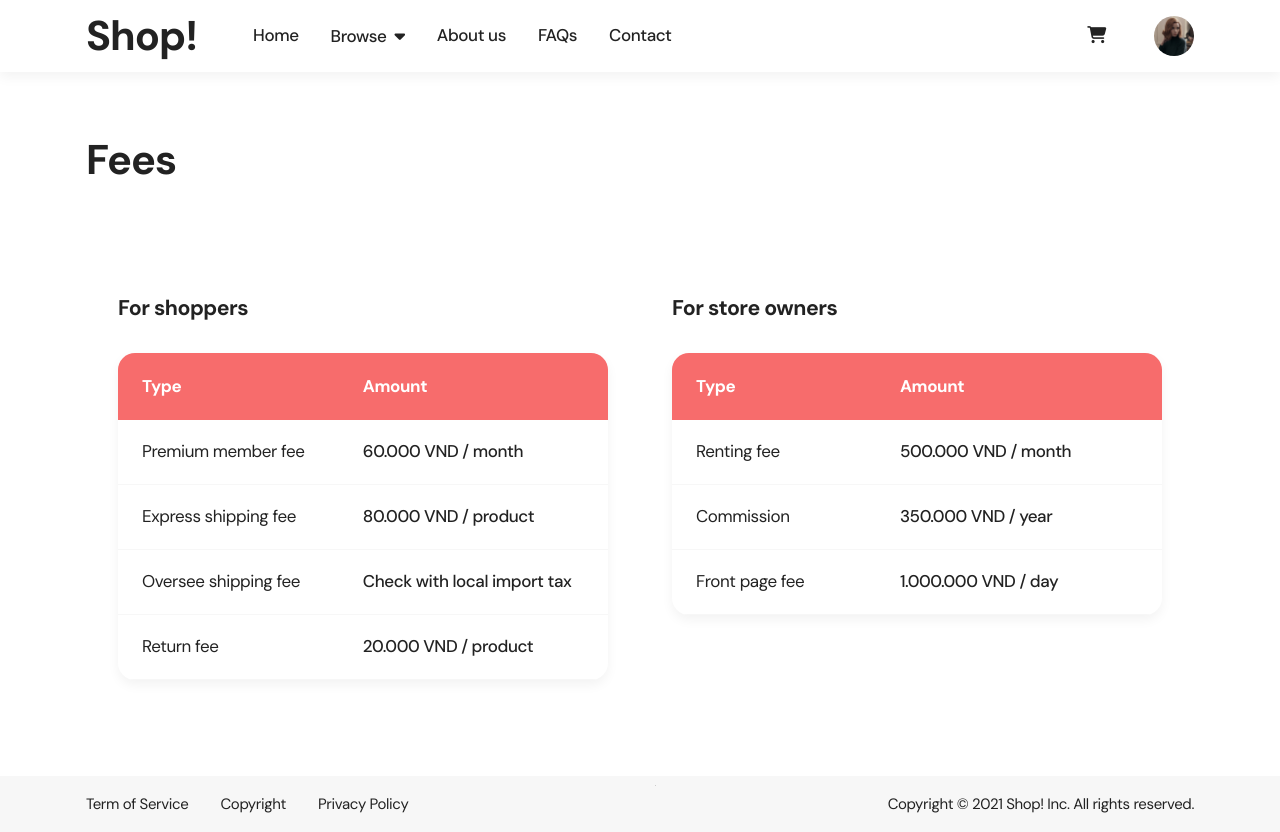
After one commit to alohaquando/WebProg-HTML-and-CSS, a PHP site: page /Pages/5.1.4-Fees.html in a window 1280 px wide. The commit adds this page. Run offline with PHP 8.4, Linux system fonts and the light colour scheme; some libraries are stand-ins or nearby versions.

Commit message:
Cleaned up file name Finished Mall Footer Finish Mall Fee

```diff
--- /dev/null
+++ b/Pages/5.1.4-Fees.html
@@ -0,0 +1,77 @@
+<!DOCTYPE html>
+
+<html lang="en">
+  <head>
+    <meta charset="utf-8" />
+    <title>Mall Fees</title>
+    <meta name="description" content="Mall Fees" />
+    <meta name="viewport" content="width=device-width, initial-scale=1.0" />
+    <link rel="stylesheet" href="CSS/main.css" />
+    <script src="https://cdnjs.cloudflare.com/ajax/libs/jquery/2.2.2/jquery.min.js"></script>
+    <script src="script.js"></script>
+  </head>
+</html>
+
+<body>
+  <header id="nav_header"></header>
+  <div class="body_spacing">
+    <div class="HeaderH1_Left_With_Spacing">
+      <h1>Fees</h1>
+    </div>
+
+    <div class="flexbox_container">
+      <div class="col">
+        <h4>For shoppers</h4>
+        <table>
+          <thead>
+            <tr>
+              <th>Type</th>
+              <th>Amount</th>
+            </tr>
+          </thead>
+          <tr>
+            <td><p class="BodyBlack17">Premium member fee</p></td>
+            <td><p class="HeaderH5">60.000 VND / month</p></td>
+          </tr>
+          <tr>
+            <td><p class="BodyBlack17">Express shipping fee</p></td>
+            <td><p class="HeaderH5">80.000 VND / product</p></td>
+          </tr>
+          <tr>
+            <td><p class="BodyBlack17">Oversee shipping fee</p></td>
+            <td><p class="HeaderH5">Check with local import tax</p></td>
+          </tr>
+          <tr>
+            <td><p class="BodyBlack17">Return fee</p></td>
+            <td><p class="HeaderH5">20.000 VND / product</p></td>
+          </tr>
+        </table>
+      </div>
+
+      <div class="col">
+        <h4>For store owners</h4>
+        <table>
+          <thead>
+            <tr>
+              <th>Type</th>
+              <th>Amount</th>
+            </tr>
+          </thead>
+          <tr>
+            <td><p class="BodyBlack17">Renting fee</p></td>
+            <td><p class="HeaderH5">500.000 VND / month</p></td>
+          </tr>
+          <tr>
+            <td><p class="BodyBlack17">Commission</p></td>
+            <td><p class="HeaderH5">350.000 VND / year</p></td>
+          </tr>
+          <tr>
+            <td><p class="BodyBlack17">Front page fee</p></td>
+            <td><p class="HeaderH5">1.000.000 VND / day</p></td>
+          </tr>
+        </table>
+      </div>
+    </div>
+  </div>
+  <footer id="mall_footer"></footer>
+</body>
--- a/Pages/CSS/component.css
+++ b/Pages/CSS/component.css
@@ -16,10 +16,19 @@
   margin-top: 8px;
 }
 
-.center_div {
-  display: flex;
-  justify-content: center;
-  align-items: center;
+.circle {
+  width: 200px;
+  height: 200px;
+  line-height: 210px;
+  border-radius: 50%;
+  color: #222;
+  text-align: center;
+  background: white;
+  margin: 80px auto;
+}
+
+.check_icon {
+  font-size: 5rem;
 }
 
 button {
@@ -42,18 +51,31 @@ button {
 
 hr {
   border-top: 2px;
-  border-color: -var(--light-gray);
+  border-color: var(--light-gray);
 }
 
-@media only screen and (min-width: 1024px) {
-  .body_spacing {
-    max-width: var(--screen-max-width-desktop);
-    margin: 0 auto;
-  }
+table {
+  width: 100%;
+  border-collapse: collapse;
+  border-radius: 1em;
+  overflow: hidden;
+  box-shadow: 0 5px 12px 0 rgba(0, 0, 0, 0.05);
 }
 
-@media only screen and (max-width: 1024px) {
-  .body_spacing {
-    margin: 0 24px;
-  }
+thead {
+  text-align: left;
+  background-color: var(--brand-red);
+  height: 24px;
 }
+
+th {
+  text-align: left;
+  padding: 20px 24px;
+  color: white;
+}
+
+td {
+  text-align: left;
+  padding: 20px 24px;
+  border-bottom: 1px solid var(--light-gray);
+}
--- a/Pages/CSS/font.css
+++ b/Pages/CSS/font.css
@@ -11,6 +11,11 @@ body {
   line-height: 1.6;
   letter-spacing: -0.41px;
   color: var(--light-black);
+}
+
+p {
+  margin-block-start: 0;
+  margin-block-end: 0;
 }
 
 a {
--- a/Pages/CSS/footer.css
+++ b/Pages/CSS/footer.css
@@ -1,5 +1,8 @@
 .mall_footer {
+  margin-top: 64px;
   background-color: var(--light-gray);
+  grid-row-start: 2;
+  grid-row-end: 3;
 }
 
 .footer_wrapper {
@@ -33,17 +36,17 @@
   align-items: center;
 }
 
-.footer_elements_right p {
-}
-
-@media only screen and (min-width: 1024px) {
+@media only screen and (min-width: 768px) {
   .footer_wrapper {
     max-width: var(--screen-max-width-desktop);
     margin: 0 auto;
   }
+  .footer_elements_left a:first-child {
+    margin-left: 0px;
+  }
 }
 
-@media only screen and (max-width: 1024px) {
+@media only screen and (max-width: 767px) {
   .footer_wrapper {
     margin: 0 24px;
     padding: 8px 0;
--- a/Pages/CSS/orderthankyou.css
+++ b/Pages/CSS/orderthankyou.css
@@ -11,17 +11,5 @@
   background-color: var(--white);
 } */
 
-.circle {
-  width: 200px;
-  height: 200px;
-  line-height: 210px;
-  border-radius: 50%;
-  color: #222;
-  text-align: center;
-  background: white;
-  margin: 80px auto;
+
 }
-
-.check_icon {
-  font-size: 5rem;
-}
--- a/Pages/CSS/root.css
+++ b/Pages/CSS/root.css
@@ -10,7 +10,7 @@
   --brand-yellow: #f8e9a1;
   --brand-light-blue: #7cbde2;
   --brand-blue: #374785;
-  --brand-navy: #395e;
+  --brand-navy: #24395e;
   --spacing-8: 8px;
   --spacing-16: 16px;
   --spacing-24: 24px;
@@ -21,5 +21,5 @@
   --spacing-64: 64px;
   --spacing-72: 72px;
   --spacing-80: 80px;
-  --screen-max-width-desktop: min(95vw, 1024px);
+  --screen-max-width-desktop: min(95vw, 1108px);
 }
--- a/Pages/CSS/spacing.css
+++ b/Pages/CSS/spacing.css
@@ -1,85 +1,55 @@
 * {
   box-sizing: border-box;
+}
+
+html {
+  height: 100%;
 }
 
 body {
   margin: 0;
   padding: 0;
+  display: flex;
+  min-height: 100vh;
+  flex-direction: column;
 }
 
-/*
-.col-1 {
-  width: 8.33%;
-}
+@media only screen and (min-width: 1024px) {
+  .body_spacing {
+    min-width: var(--screen-max-width-desktop);
+    max-width: var(--screen-max-width-desktop);
 
-.col-2 {
-  width: 16.66%;
-}
-
-.col-3 {
-  width: 25%;
-}
-
-.col-4 {
-  width: 33.33%;
-}
-
-.col-5 {
-  width: 41.66%;
-}
-
-.col-6 {
-  width: 50%;
-}
-
-.col-7 {
-  width: 58.33%;
-}
-
-.col-8 {
-  width: 66.66%;
-}
-
-.col-9 {
-  width: 75%;
-}
-
-.col-10 {
-  width: 83.33%;
-}
-
-.col-11 {
-  width: 91.66%;
-}
-
-.col-12 {
-  width: 100%;
-} */
-
-/* @media only screen and (min-width: 1024px) { */
-/* [class*="col-"] {
-    float: left;
-  }
-  body {
-    max-width: min(1024px, 80vw);
     margin: 0 auto;
+    flex: 1;
   }
 }
 
 @media only screen and (max-width: 1024px) {
-  /* [class*="col-"] {
-    width: 100%;
-  }
-  body {
-    margin: 0 48px;
+  .body_spacing {
+    margin: 0 24px;
+    flex: 1;
   }
 }
 
-@media only screen and (max-width: 768px) {
-  /* [class*="col-"] {
-    width: 100%;
-  }
-  body {
-    margin: 0 24px;
-  }
-} */
+.flexbox_container {
+  display: flex;
+  flex-wrap: wrap;
+}
+
+.flexbox_container .col {
+  display: flex;
+  flex-direction: column;
+  flex: 1 1 300px;
+  margin: 32px;
+}
+
+.center_elements {
+  display: flex;
+  justify-content: center;
+  align-items: center;
+  align-content: center;
+}
+
+.spacing_80 {
+  margin-top: 80px;
+}
--- a/Pages/footer.html
+++ b/Pages/footer.html
@@ -11,9 +11,15 @@
     <footer class="mall_footer">
       <div class="footer_wrapper">
         <div class="footer_elements_left">
-          <a href="#" class="BodyBlack15">Term of Service</a>
-          <a href="#" class="BodyBlack15">Copyright</a>
-          <a href="#" class="BodyBlack15">Privacy Policy</a>
+          <a href="Pages/5.1.3-Mall-Terms.html" class="BodyBlack15"
+            >Term of Service</a
+          >
+          <a href="Pages/5.1.3-Mall-Copyright.html" class="BodyBlack15"
+            >Copyright</a
+          >
+          <a href="Pages/5.1.3-Mall-Policy.html" class="BodyBlack15"
+            >Privacy Policy</a
+          >
         </div>
         <div>
           <hr />
```
Also changed, not shown: Pages/5.2.4-Order-Placement-Thank-you.html (renamed from Pages/5.2.4 Order Placement - Thank you.html, +7 -6 lines), Pages/5.1.9-Register-Account.html (renamed from Pages/5.1.9 Register Account.html).
